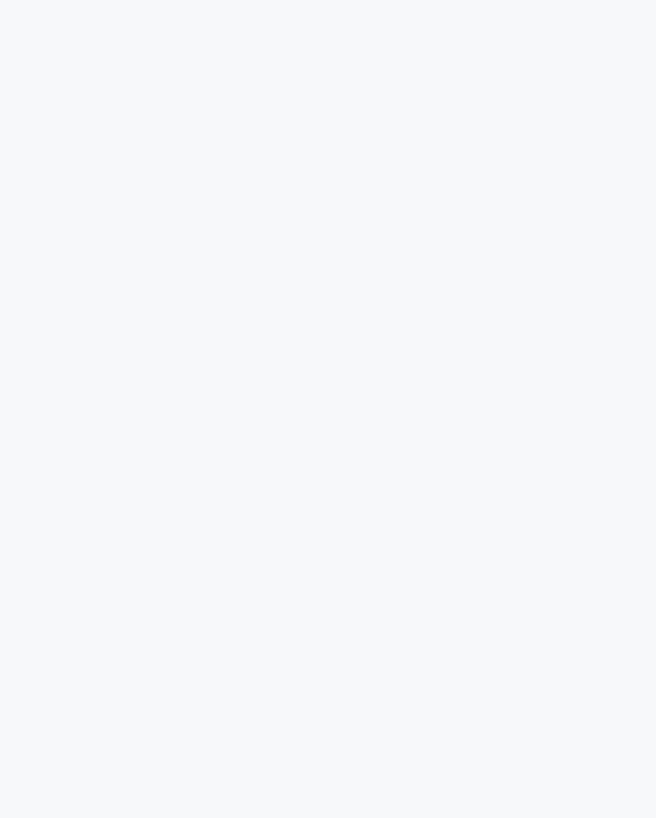
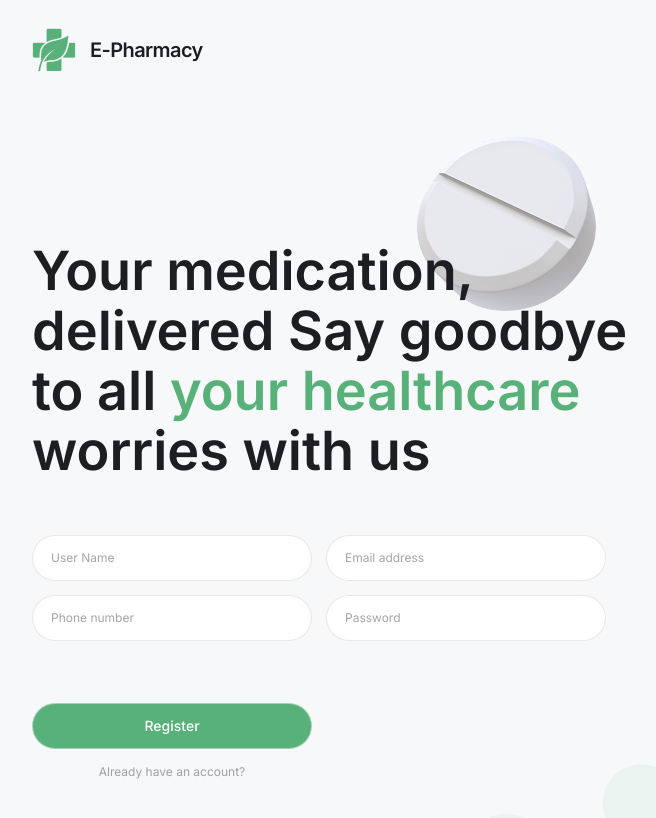
Before and after one commit to valerie-kan/e-pharmacy, a React (Vite) app: page /register in a window 1280 px wide. Before the commit this address had no page. Shown: the top 818 px of the page, without its empty margins (256-912 px from the left). Built offline with nearby package versions, Linux system fonts and the light colour scheme; grey boxes are pictures that could not be loaded.

Commit message:
add registerForm

```diff
--- a/src/App.jsx
+++ b/src/App.jsx
@@ -8,6 +8,7 @@ import Loader from "./components/Loader";
 import HomePage from "./pages/HomePage";
 import MedicineStorePage from "./pages/MedicineStorePage/MedicineStorePage";
 import LoginPage from "./pages/LoginPage";
+import RegisterPage from "./pages/RegisterPage";
 
 function App() {
   return (
@@ -15,10 +16,7 @@ function App() {
       <Toaster />
       <Routes>
         <Route path="/login" element={<LoginPage />} />
-        {/* <Route
-          path="/register"
-          element={<RestrictedRoute component={<RegisterPage />} />}
-        /> */}
+        <Route path="/register" element={<RegisterPage />} />
         <Route path="/" element={<SharedLayout />}>
           <Route index element={<HomePage />} />
           <Route path="/medicine-store" element={<MedicineStorePage />} />
--- a/src/components/AddMedicine/AddMedicine.module.css
+++ b/src/components/AddMedicine/AddMedicine.module.css
@@ -100,7 +100,5 @@
 
   .sectionBtn:hover {
     border-color: transparent;
-    background-color: var(--color-green-hover);
-    color: var(--color-white);
   }
 }
--- a/src/components/AuthTemplate/AuthTemplate.jsx
+++ b/src/components/AuthTemplate/AuthTemplate.jsx
@@ -3,8 +3,9 @@ import { Link } from "react-router-dom";
 import css from "./AuthTemplate.module.css";
 
 import sprite from "../../assets/icons/sprite.svg";
+import clsx from "clsx";
 
-const AuthTemplate = ({ children }) => {
+const AuthTemplate = ({ children, isRegisterPage }) => {
   return (
     <section className={css.authWrapper}>
       <Link className={css.logoLink} to="/">
@@ -15,7 +16,12 @@ const AuthTemplate = ({ children }) => {
         />
         <span className={css.logoSpan}>E-Pharmacy</span>
       </Link>
-      <div className={css.contentWrapper}>
+      <div
+        className={clsx(
+          css.contentWrapper,
+          isRegisterPage && css.registerContentWrpr
+        )}
+      >
         <h2 className={css.authTtl}>
           Your medication, delivered Say goodbye to all{" "}
           <span className={css.ttlSpan}>your healthcare</span> worries with us
--- a/src/components/AuthTemplate/AuthTemplate.module.css
+++ b/src/components/AuthTemplate/AuthTemplate.module.css
@@ -111,7 +111,7 @@
 @media screen and (min-width: 1440px) {
   .authWrapper {
     margin-inline: 0;
-    padding-inline: 100px;
+    padding-inline: 100px 98px;
   }
 
   .logoLink {
@@ -124,4 +124,8 @@
     gap: 150px;
     padding-bottom: 262px;
   }
+
+  .registerContentWrpr {
+    gap: 54px;
+  }
 }
--- a/src/components/AuthenticationLinks/AuthenticationLinks.module.css
+++ b/src/components/AuthenticationLinks/AuthenticationLinks.module.css
@@ -17,15 +17,19 @@
 }
 
 .registerLink:hover {
-  background-color: var(--color-footer);
-  color: var(--color-green);
+  background-color: var(--color-green-hover);
+  border-color: transparent;
 }
 
-.logoutBtn {
+.loginLink {
   font-size: 14px;
   line-height: 100%;
   color: var(--bg-white);
   text-decoration: underline;
+}
+
+.loginLink:hover {
+  text-decoration: none;
 }
 
 @media screen and (min-width: 768px) {
--- a/src/components/Input/Input.jsx
+++ b/src/components/Input/Input.jsx
@@ -2,13 +2,25 @@ import clsx from "clsx";
 
 import css from "./Input.module.css";
 
-const Input = ({ id, type, placeholder, register, errors, touchedFields }) => {
+const Input = ({
+  id,
+  type,
+  placeholder,
+  register,
+  errors,
+  touchedFields,
+  isRegisterPage,
+}) => {
   const isValid = touchedFields.type && !errors.type;
 
   return (
     <>
       <input
-        className={clsx(css.input, isValid && css.sucInput)}
+        className={clsx(
+          css.input,
+          isValid && css.sucInput,
+          isRegisterPage && css.registerInput
+        )}
         id={id}
         type={type}
         placeholder={placeholder}
--- a/src/components/Input/Input.module.css
+++ b/src/components/Input/Input.module.css
@@ -18,3 +18,9 @@
 .sucInput {
   border-color: var(--color-green);
 }
+
+@media screen and (min-width: 768px) {
+  .registerInput {
+    width: 280px;
+  }
+}
--- a/src/components/LoginForm/LoginForm.module.css
+++ b/src/components/LoginForm/LoginForm.module.css
@@ -2,6 +2,10 @@
   display: flex;
   flex-direction: column;
   gap: 128px;
+}
+
+.registerFormWrapper {
+  gap: 20px;
 }
 
 .inputsWrapper {
@@ -39,7 +43,23 @@
     width: 323px;
   }
 
+  .registerFormWrapper {
+    width: 574px;
+  }
+
   .inputsWrapper {
     gap: 14px;
   }
+
+  .registerInputsWrapper {
+    flex-direction: row;
+    flex-wrap: wrap;
+  }
+
+  .registerBtns {
+    width: 280px;
+  }
 }
+
+@media screen and (min-width: 1440px) {
+}
--- /dev/null
+++ b/src/components/RegisterForm/RegisterForm.jsx
@@ -0,0 +1,74 @@
+import { Link } from "react-router-dom";
+import { useForm } from "react-hook-form";
+import { yupResolver } from "@hookform/resolvers/yup";
+import clsx from "clsx";
+
+import css from "../LoginForm/LoginForm.module.css";
+
+import { RegisterSchema } from "../../utils/validationSchemas";
+
+import Input from "../Input/Input";
+
+const RegisterForm = ({ isRegisterPage }) => {
+  const {
+    register,
+    handleSubmit,
+    formState: { errors, touchedFields },
+  } = useForm({ resolver: yupResolver(RegisterSchema) });
+
+  return (
+    <form
+      className={clsx(css.formWrapper, css.registerFormWrapper)}
+      onSubmit={handleSubmit}
+    >
+      <div className={clsx(css.inputsWrapper, css.registerInputsWrapper)}>
+        <Input
+          isRegisterPage={isRegisterPage}
+          id="userName"
+          type="text"
+          register={register}
+          errors={errors}
+          placeholder="User Name"
+          touchedFields={touchedFields}
+        />
+        <Input
+          isRegisterPage={isRegisterPage}
+          id="email"
+          type="email"
+          register={register}
+          errors={errors}
+          placeholder="Email address"
+          touchedFields={touchedFields}
+        />
+        <Input
+          isRegisterPage={isRegisterPage}
+          id="phoneNumber"
+          type="text"
+          register={register}
+          errors={errors}
+          placeholder="Phone number"
+          touchedFields={touchedFields}
+        />
+        <Input
+          isRegisterPage={isRegisterPage}
+          id="password"
+          type="password"
+          register={register}
+          errors={errors}
+          placeholder="Password"
+          touchedFields={touchedFields}
+        />
+      </div>
+      <div className={clsx(css.btnWrapper, css.registerBtns)}>
+        <button className={css.submitBtn} type="submit">
+          Register
+        </button>
+        <Link className={css.link} to="/login">
+          Already have an account?
+        </Link>
+      </div>
+    </form>
+  );
+};
+
+export default RegisterForm;
--- a/src/index.css
+++ b/src/index.css
@@ -83,7 +83,7 @@ p {
 
 button {
   border-radius: 60px;
-  border: 1px solid transparent;
+  border: 1px solid rgba(241, 241, 241, 0.5);
   font-weight: 500;
   font-size: 14px;
   line-height: 100%;
@@ -95,13 +95,9 @@ button {
 }
 
 button:hover {
-  color: var(--color-green-hover);
+  border-color: transparent;
+  background-color: var(--color-green-hover);
 }
-
-/* button:focus,
-button:focus-visible {
-  outline: 4px auto -webkit-focus-ring-color;
-} */
 
 #root {
   min-width: 320px;
--- /dev/null
+++ b/src/pages/RegisterPage.jsx
@@ -0,0 +1,14 @@
+import AuthTemplate from "../components/AuthTemplate/AuthTemplate";
+import RegisterForm from "../components/RegisterForm/RegisterForm";
+
+const RegisterPage = () => {
+  return (
+    <>
+      <AuthTemplate isRegisterPage={true}>
+        <RegisterForm isRegisterPage={true} />
+      </AuthTemplate>
+    </>
+  );
+};
+
+export default RegisterPage;
```
